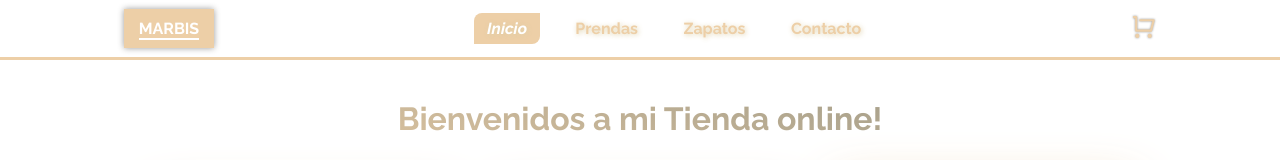
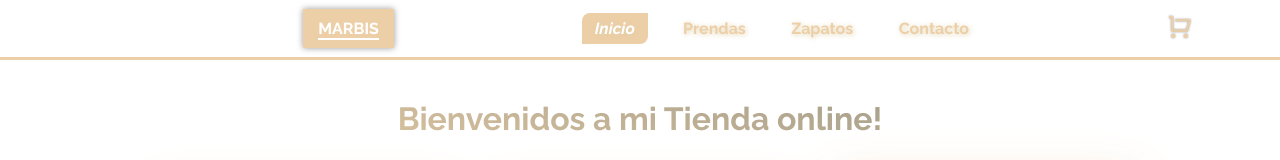
Before and after one commit to martinezmicaell/ecommerce-martinez, a React (Create React App) app: page / in a window 1280 px wide. Shown: the top 160 px of the page. Built offline with nearby package versions, Linux system fonts and the light colour scheme.

Commit message:
some modification BurgerButton (4)

```diff
--- a/src/App.scss
+++ b/src/App.scss
@@ -7,6 +7,7 @@
     margin: 0;
     padding: 0;
     box-sizing: border-box;
+    outline-style: none;
 }
 
 ul {
--- a/src/components/Navbar/BurgerButton/BurgerButton.jsx
+++ b/src/components/Navbar/BurgerButton/BurgerButton.jsx
@@ -47,8 +47,10 @@
 
   return (
     <>
-        <div className="menu-btn" onClick={handleBurgerButton}>
-            <span className="menu-btn__burger"></span>
+        <div className="container-burger" onClick={handleBurgerButton}>
+            <div className="menu-btn" >
+                <span className="menu-btn__burger"></span>
+            </div>
         </div>
 
         <nav className="nav">
--- a/src/components/Navbar/BurgerButton/BurgerButton.scss
+++ b/src/components/Navbar/BurgerButton/BurgerButton.scss
@@ -1,14 +1,24 @@
 // LOGIC BURGER BUTTON
+.container-burger {
+    display: flex;
+    justify-content: center;
+    align-items: center;
+    width: 40px;
+    height: 40px;
+    cursor: pointer;
+    outline: none;
+}
+
 .menu-btn {
     position: relative;
-    padding: 0 20px;
     z-index: 10;
     left: 0rem;
     top: 0rem;
     height: 20px;
     width: 28px;
-    cursor: pointer;
+    // cursor: pointer;
     transition: all 0.5s ease;
+
 
     //container button cross
     &__burger {
@@ -85,8 +95,8 @@
 
     &.open {
         visibility: visible;
-        background-color: rgba(0, 0, 0, 0.8);
-        backdrop-filter: blur(10px);
+        background-color: rgba(0, 0, 0, .9);
+        backdrop-filter:  blur(10px) opacity(.9);
     }
 
     .menu-nav {
@@ -96,6 +106,7 @@
         justify-content: center;
         height: 100vh;
         overflow: hidden;
+        background-color: inherit;
 
         list-style-type: none;
         padding-right: 1rem;
```
